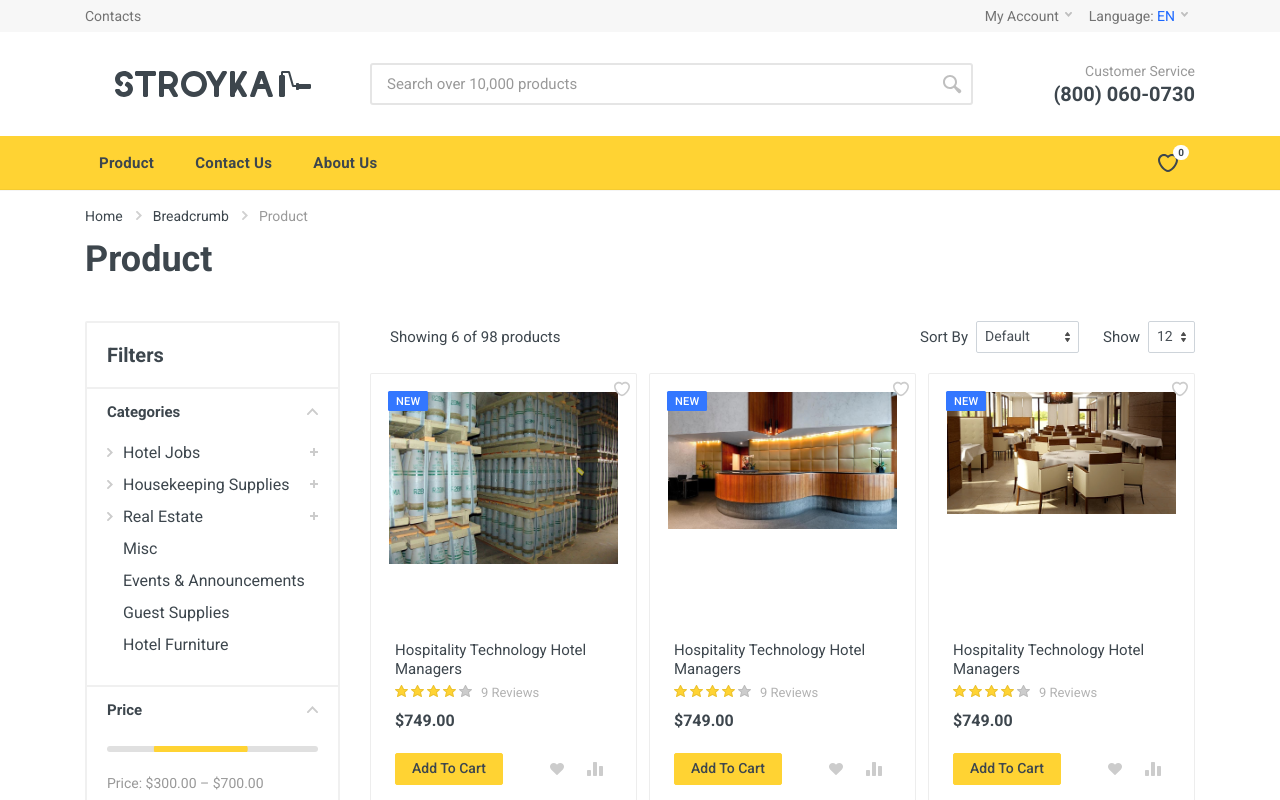
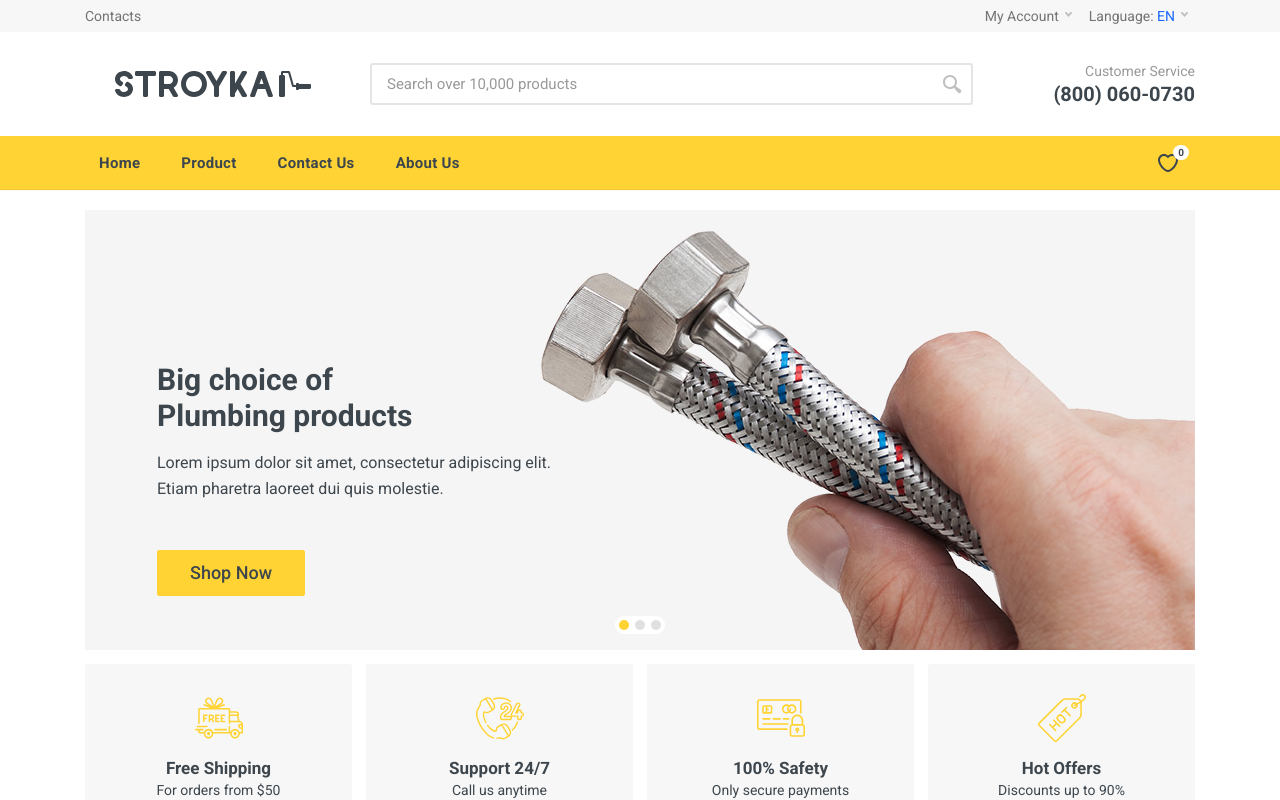
Before and after one commit to usama-ayub/HotelMotelClub, an Angular app: page /home in a window 1280 px wide. Shown: the top 800 px of the page. Built offline with nearby package versions, Linux system fonts and the light colour scheme.

Commit message:
changes revert for structure/ui

```diff
--- a/src/app/app-routing.module.ts
+++ b/src/app/app-routing.module.ts
@@ -14,7 +14,7 @@ import { AuthGuard } from './core/guard/auth/auth.guard';
 
 
 const routes: Routes = [
-  {path: 'home', component: ProductListComponent},
+  {path: 'home', component: HomeComponent},
   {path: 'product-list', component: ProductListComponent},
   {path: 'product/:id', component: ProductDetailComponent},
   {path: 'create-product', component: CreateProductComponent, canActivate: [AuthGuard]},
--- a/src/app/shared/component/header/header.component.ts
+++ b/src/app/shared/component/header/header.component.ts
@@ -31,7 +31,7 @@ export class HeaderComponent implements OnInit {
 
   initNav():void {
     this.navMenu.push(
-      // {name:'Home', path:'/home'},
+      {name:'Home', path:'/home'},
       {name:'Product', path:'/product-list'},
       {name:'Contact Us', path:'/contact'},
       {name:'About Us', path:'/about'},
```
